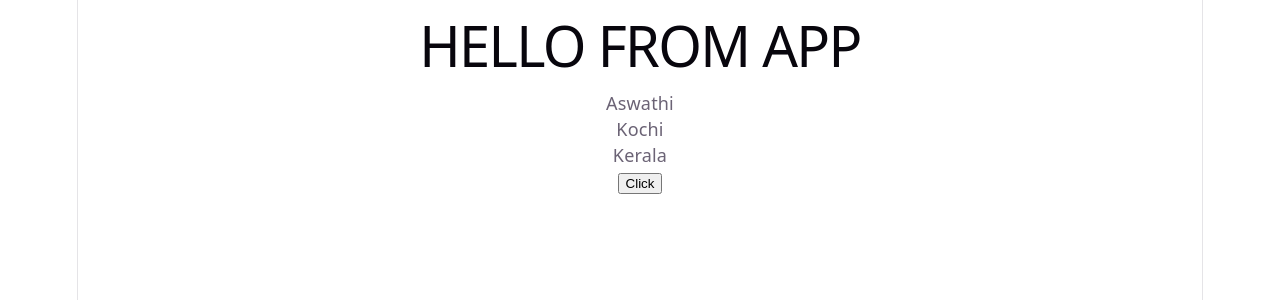
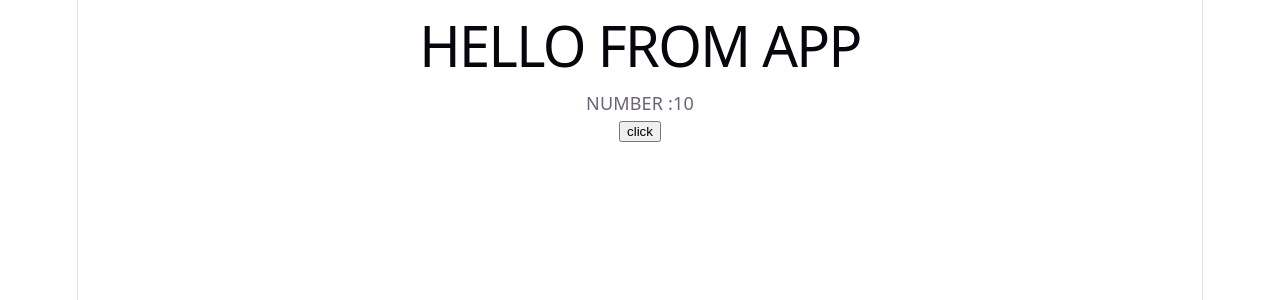
Before and after one commit to Aswathi-Manikandan/REACT-MASTERY, a React (Vite) app in the folder react-practice/: page / in a window 1280 px wide. Shown: the top 300 px of the page. Built offline with nearby package versions, Linux system fonts and the light colour scheme.

Commit message:
number change

```diff
--- a/react-practice/src/App.jsx
+++ b/react-practice/src/App.jsx
@@ -10,6 +10,8 @@ import Object2 from './components/USESTATE/Object2'
 import Object3 from './components/USESTATE/Object3'
 import Object4 from './components/USESTATE/Object4'
 import Object5 from './components/USESTATE/Object5'
+import Number from './components/USESTATE/Number'
+import Number1 from './components/USESTATE/Number1'
 
 
 
@@ -17,7 +19,7 @@ const App = () => {
   return (
     <div>
       <h1>HELLO FROM APP</h1>
-<Object5/>
+<Number1/>
     </div>
   )
 }
--- /dev/null
+++ b/react-practice/src/components/USESTATE/Number1.jsx
@@ -0,0 +1,16 @@
+import React, { useState } from 'react'
+
+const Number1 = () => {
+    const[num,setNum] = useState(10)
+    const change = ()=>{
+        setNum(num===10?20:10)
+    }
+  return (
+    <div>
+        <p>NUMBER :{num}</p>
+        <button onClick={change}>click</button>
+    </div>
+  )
+}
+
+export default Number1
```
